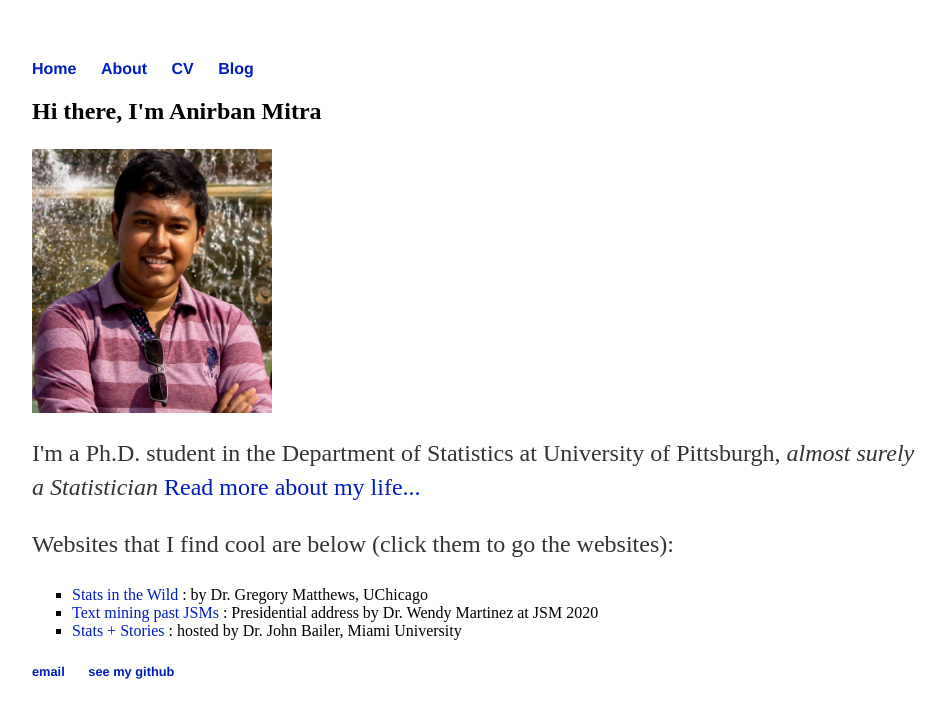
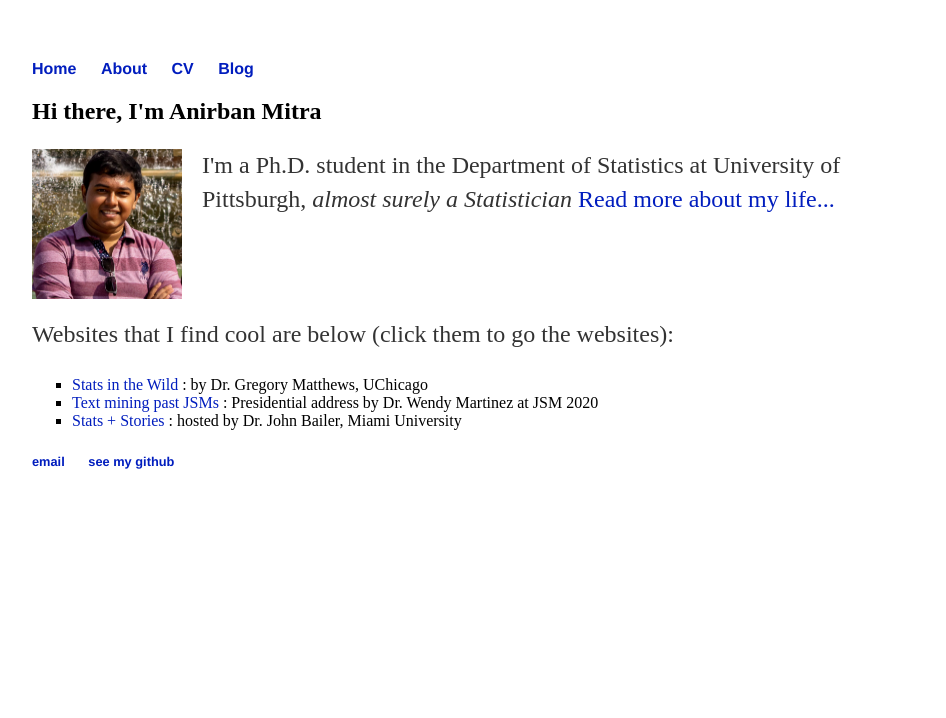
Before and after one commit to AnirbanMitra303/awnirbaan.github.io, a Jekyll site: the page built from index.html, in a window 1280 px wide. Shown: the top 718 px of the page, without its empty margins (160-1106 px from the left). Built offline with Jekyll 4.4.1, drawn with Linux system fonts in a browser that asks for light colours.

Commit message:
image align
onek koste image tar alignment thik korechi

```diff
--- a/css/main.css
+++ b/css/main.css
@@ -47,7 +47,9 @@ ul li {
 }
 
 img {
-    display: block;
-    width: 10em;
-    height: 11em;
+    /*display: block;*/
+    width: 150px;
+    height: 150px;
+    /*border: 10px solid #ddd;*/
+    padding: 0px 20px 0px 0px;
 }
--- a/index.html
+++ b/index.html
@@ -2,11 +2,11 @@
 layout: default
 title: Anirban Mitra
 ---
-<div class="blurb">
+<div class="blurb" >
 	<h2>Hi there, I'm Anirban Mitra</h2>
-	<p><img src="/images/profile_pic.jpg"></p>
-
-	<p>I'm a Ph.D. student in the Department of Statistics at University of Pittsburgh, <em>almost surely a Statistician</em> <a href="/about">Read more about my life...</a></p>
+	<p><img src="/images/profile_pic.jpg" ALIGN="left" style="display:block" />
+		I'm a Ph.D. student in the Department of Statistics at University of Pittsburgh, <em>almost surely a Statistician</em> <a href="/about">Read more about my life...</a></p>
+	<br><br><br>
 </div><!-- /.blurb -->
 <div class="blurb">
 	<p> Websites that I find cool are below (click them to go the websites):
```
